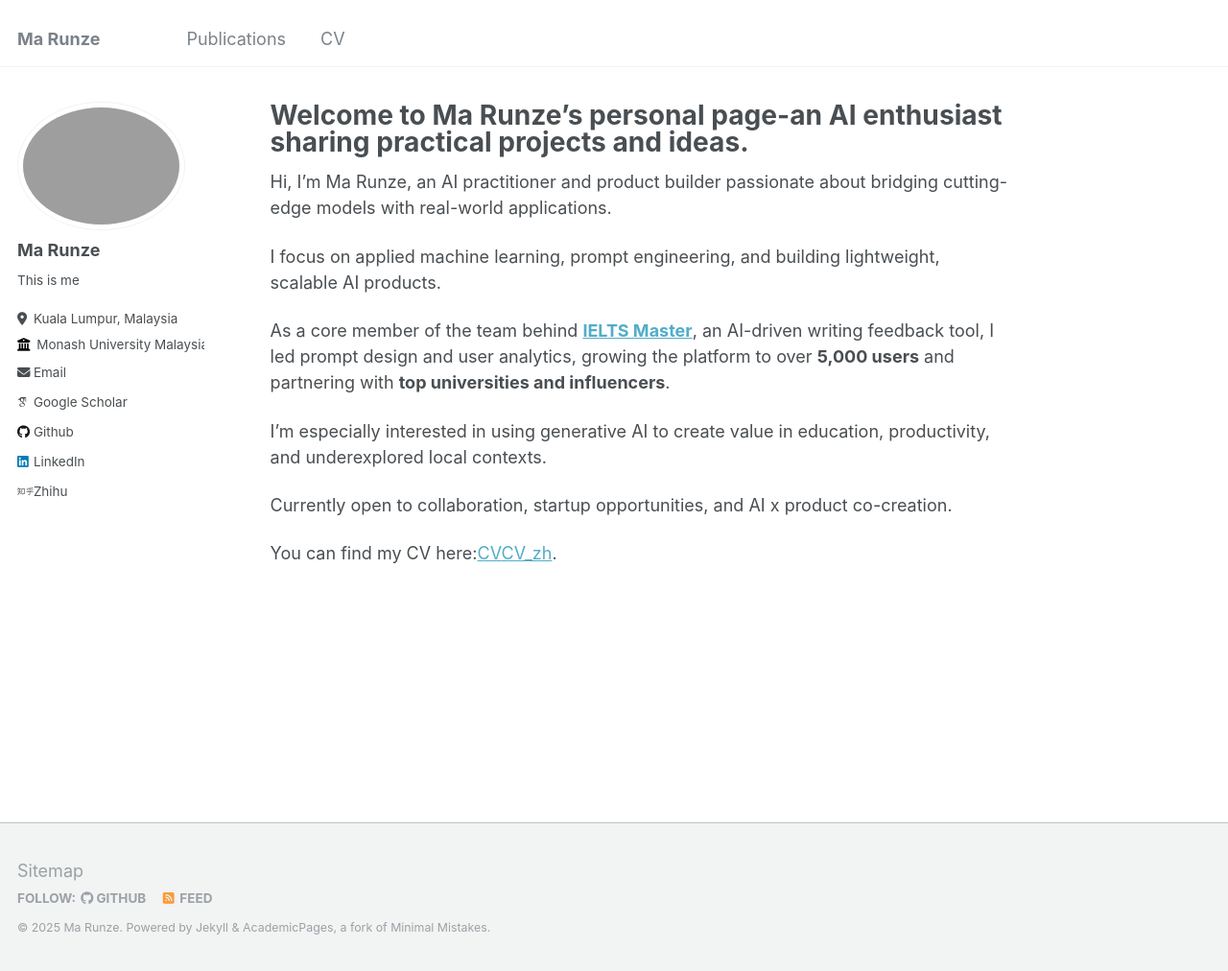
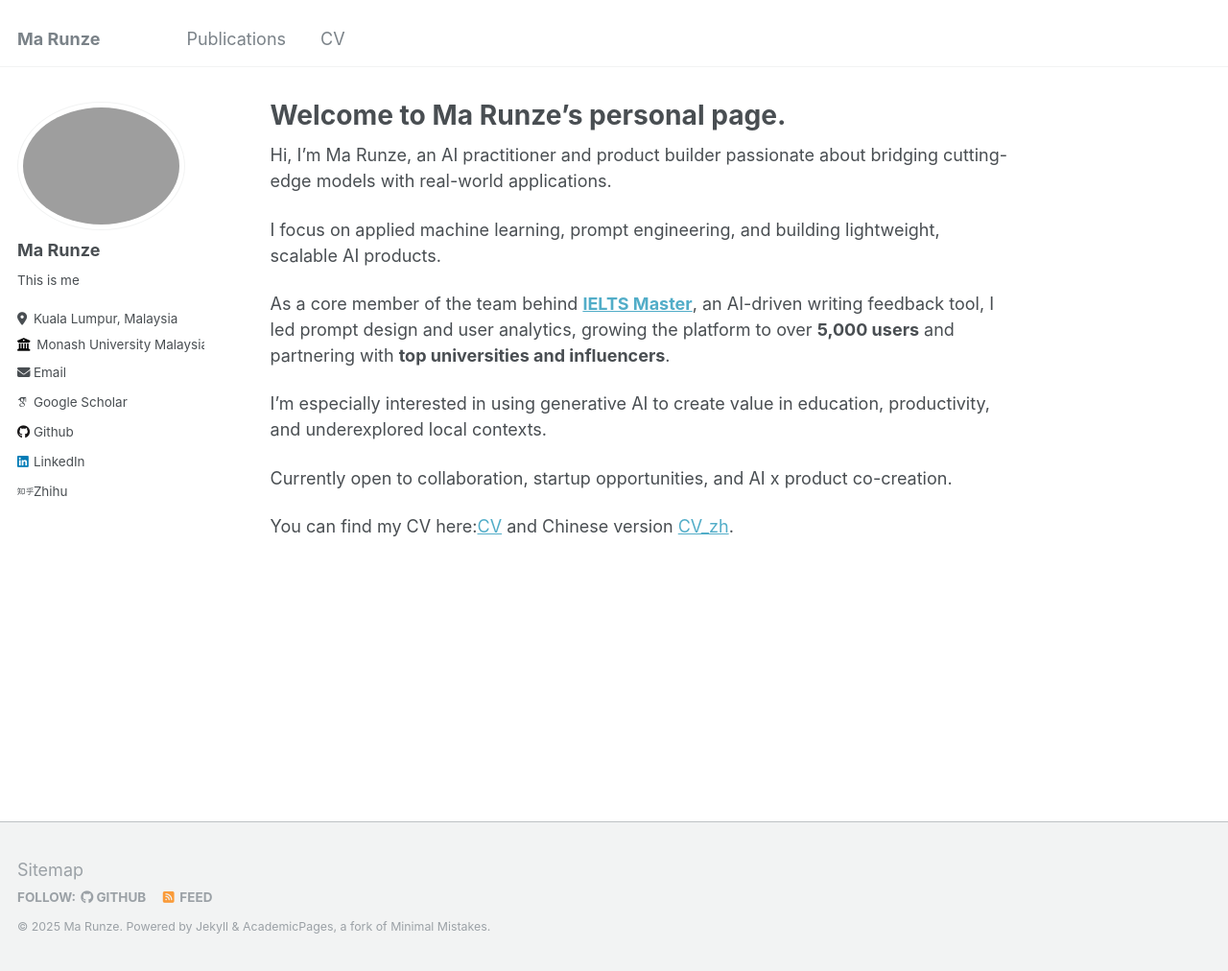
Before and after one commit to Kha1edze/Kha1edze.github.io, a Jekyll site: the page built from _pages/about.md, in a window 1280 px wide and 1012 px high. Shown: the whole window at 96% size. Built offline with Jekyll 4.4.1, drawn with Linux system fonts in a browser that asks for light colours; some web fonts are replaced.

Commit message:
update cv

```diff
--- a/_pages/about.md
+++ b/_pages/about.md
@@ -1,6 +1,6 @@
 ---
 permalink: /
-title: "Welcome to Ma Runze's personal page-an AI enthusiast sharing practical projects and ideas."
+title: "Welcome to Ma Runze's personal page."
 author_profile: true
 redirect_from:
   - /about/
@@ -17,4 +17,4 @@ I'm especially interested in using generative AI to create value in education, p
 
 Currently open to collaboration, startup opportunities, and AI x product co-creation.
 
-You can find my CV here:[CV](../files/resume.pdf)[CV_zh](../files/resume_zh.pdf).
+You can find my CV here:[CV](../files/resume.pdf) and Chinese version [CV_zh](../files/resume_zh.pdf).
```
